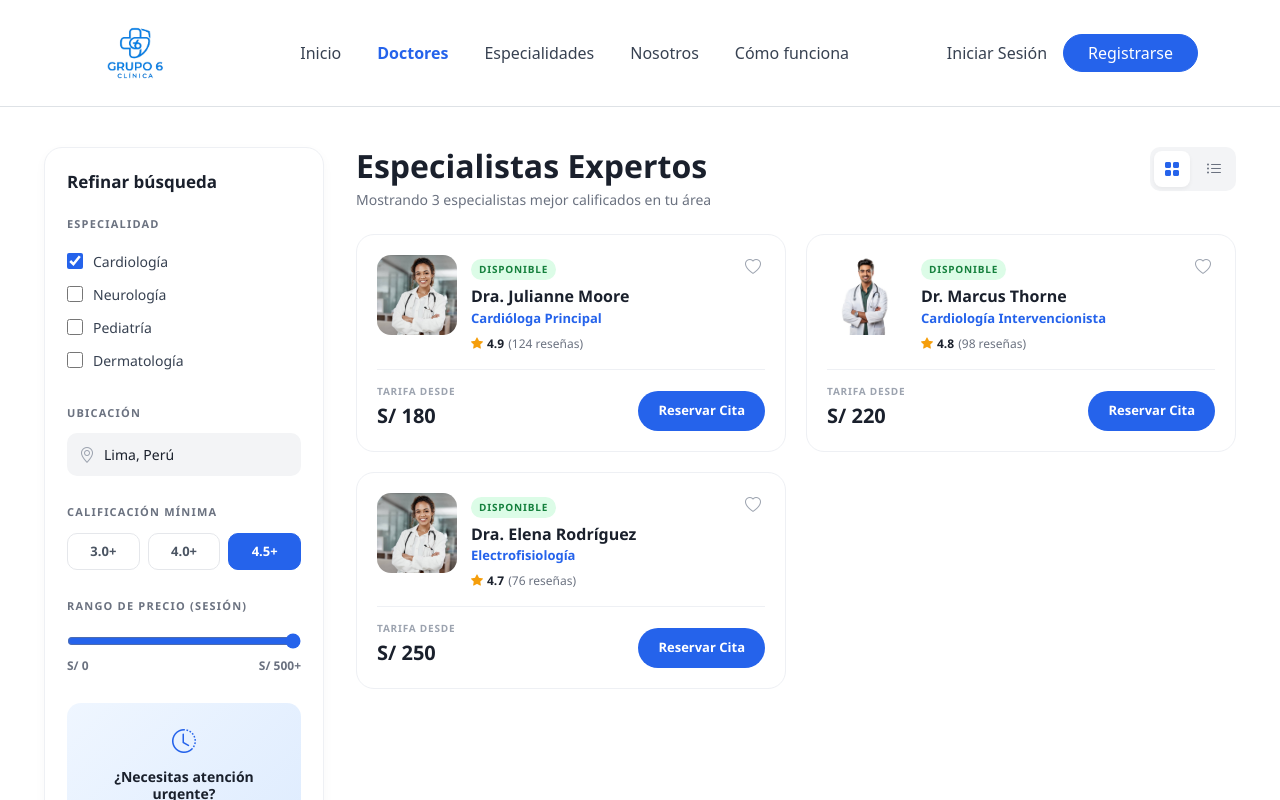
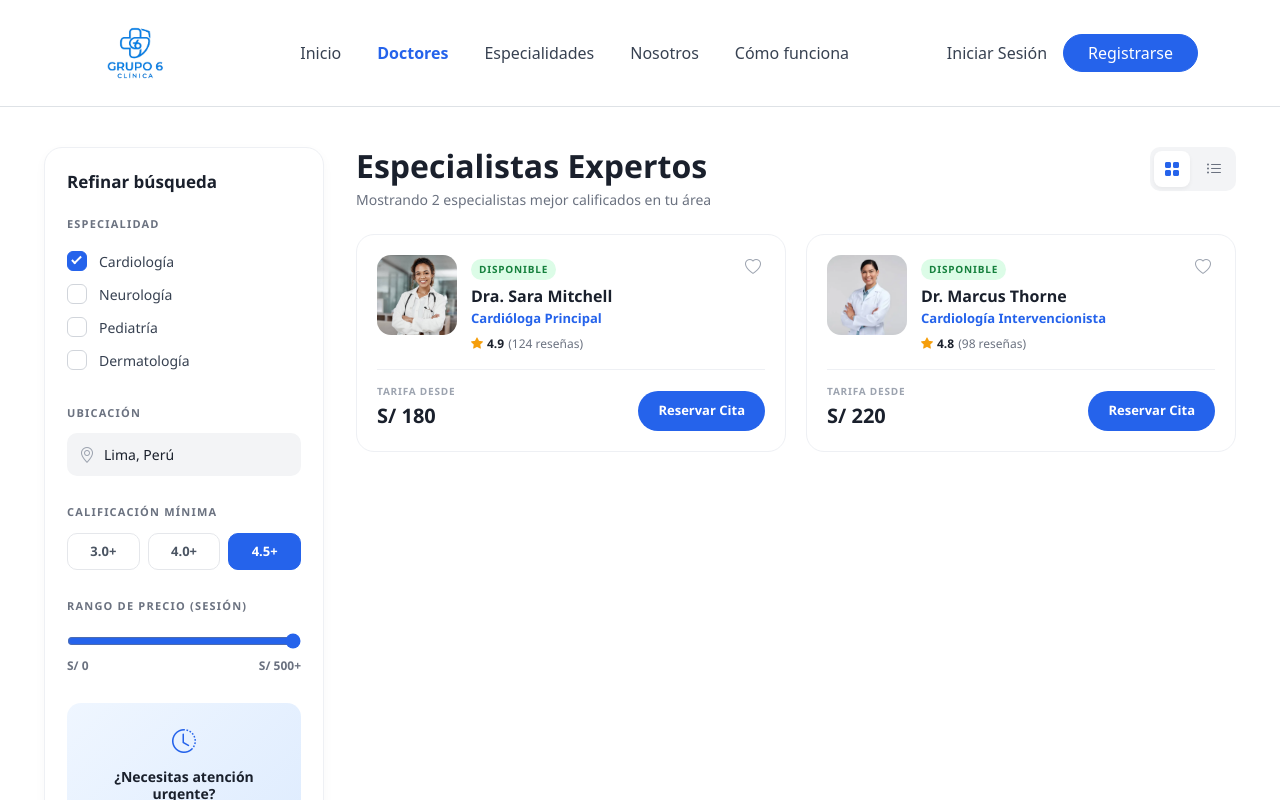
Before and after one commit to be1eng/gestion-citas-clinica, a React (Vite) app: page /especialidades in a window 1280 px wide. Shown: the top 800 px of the page. Built offline with nearby package versions, Linux system fonts and the light colour scheme.

Commit message:
feat: update specialists data and enhance checkbox styles in Especialidades page

```diff
--- a/src/pages/Especialidades.css
+++ b/src/pages/Especialidades.css
@@ -40,21 +40,51 @@
   margin-bottom: 12px;
 }
 
-/* Checkboxes */
+/* Checkboxes personalizados */
 .check-item {
   display: flex;
   align-items: center;
-  gap: 10px;
+  gap: 12px;
   font-size: 14px;
   color: #374151;
   padding: 6px 0;
   cursor: pointer;
+  font-weight: 500;
 }
 .check-item input[type="checkbox"] {
-  width: 16px;
-  height: 16px;
-  accent-color: #2563eb;
+  appearance: none;
+  -webkit-appearance: none;
+  width: 20px;
+  height: 20px;
+  border: 1.5px solid #d1d5db;
+  border-radius: 6px;
+  background: #fff;
   cursor: pointer;
+  position: relative;
+  transition: background 0.15s, border-color 0.15s;
+  flex-shrink: 0;
+}
+.check-item input[type="checkbox"]:hover {
+  border-color: #2563eb;
+}
+.check-item input[type="checkbox"]:checked {
+  background: #2563eb;
+  border-color: #2563eb;
+}
+.check-item input[type="checkbox"]:checked::after {
+  content: "";
+  position: absolute;
+  left: 6px;
+  top: 2px;
+  width: 5px;
+  height: 10px;
+  border: solid #fff;
+  border-width: 0 2px 2px 0;
+  transform: rotate(45deg);
+}
+.check-item input[type="checkbox"]:focus-visible {
+  outline: 2px solid #93c5fd;
+  outline-offset: 2px;
 }
 
 /* Select (Ubicación) */
--- a/src/pages/Especialidades.jsx
+++ b/src/pages/Especialidades.jsx
@@ -5,7 +5,7 @@ import "./Especialidades.css";
 export const specialists = [
   {
     id: 1,
-    name: "Dra. Julianne Moore",
+    name: "Dra. Sara Mitchell",
     speciality: "Cardióloga Principal",
     specialityKey: "Cardiología",
     rating: 4.9,
@@ -25,34 +25,10 @@ export const specialists = [
     price: 220,
     status: "Disponible",
     statusType: "available",
-    image: "/mal-physician.jpg",
+    image: "/male-especialista.webp",
   },
   {
     id: 3,
-    name: "Dra. Sara Jenkins",
-    speciality: "Cardiología Pediátrica",
-    specialityKey: "Pediatría",
-    rating: 5.0,
-    reviews: 210,
-    price: 195,
-    status: "Próx: Mar",
-    statusType: "next",
-    image: "/dermatologist.jpg",
-  },
-  {
-    id: 4,
-    name: "Dra. Elena Rodríguez",
-    speciality: "Electrofisiología",
-    specialityKey: "Cardiología",
-    rating: 4.7,
-    reviews: 76,
-    price: 250,
-    status: "Disponible",
-    statusType: "available",
-    image: "/female-doctor-portrait.jpg",
-  },
-  {
-    id: 5,
     name: "Dr. James Wilson",
     speciality: "Neurólogo",
     specialityKey: "Neurología",
@@ -64,11 +40,11 @@ export const specialists = [
     image: "/mal-physician.jpg",
   },
   {
-    id: 6,
-    name: "Dra. Lucía Fernández",
+    id: 4,
+    name: "Dra. Elena Rodríguez",
     speciality: "Dermatóloga Estética",
     specialityKey: "Dermatología",
-    rating: 4.9,
+    rating: 4.7,
     reviews: 188,
     price: 160,
     status: "Disponible",
@@ -76,7 +52,7 @@ export const specialists = [
     image: "/dermatologist.jpg",
   },
   {
-    id: 7,
+    id: 5,
     name: "Dr. Andrés Paredes",
     speciality: "Pediatra General",
     specialityKey: "Pediatría",
@@ -85,19 +61,7 @@ export const specialists = [
     price: 140,
     status: "Próx: Jue",
     statusType: "next",
-    image: "/mal-physician.jpg",
-  },
-  {
-    id: 8,
-    name: "Dra. Patricia León",
-    speciality: "Neurología Infantil",
-    specialityKey: "Neurología",
-    rating: 4.8,
-    reviews: 92,
-    price: 230,
-    status: "Disponible",
-    statusType: "available",
-    image: "/female-doctor-portrait.jpg",
+    image: "/man-especialista.webp",
   },
 ];
 
```
Also changed, not shown: public/male-especialista.webp (added), public/man-especialista.webp (added).
